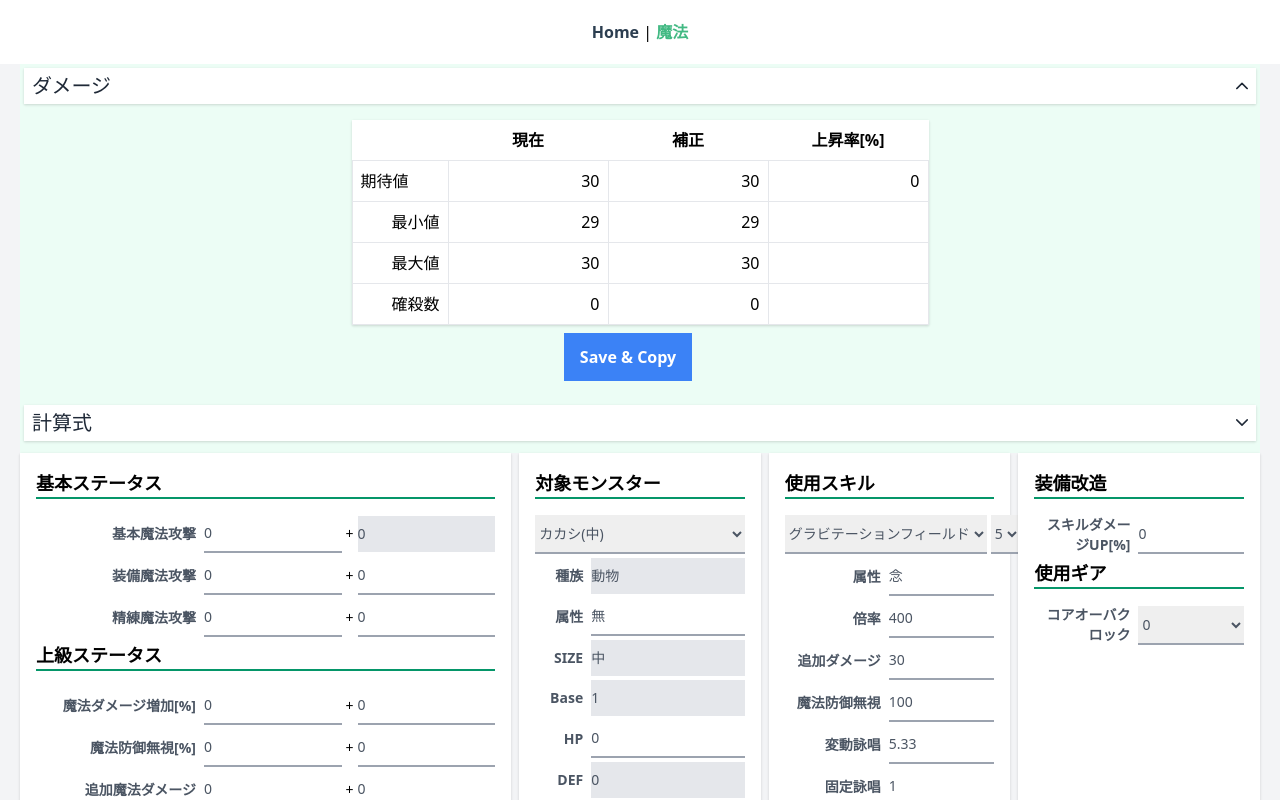
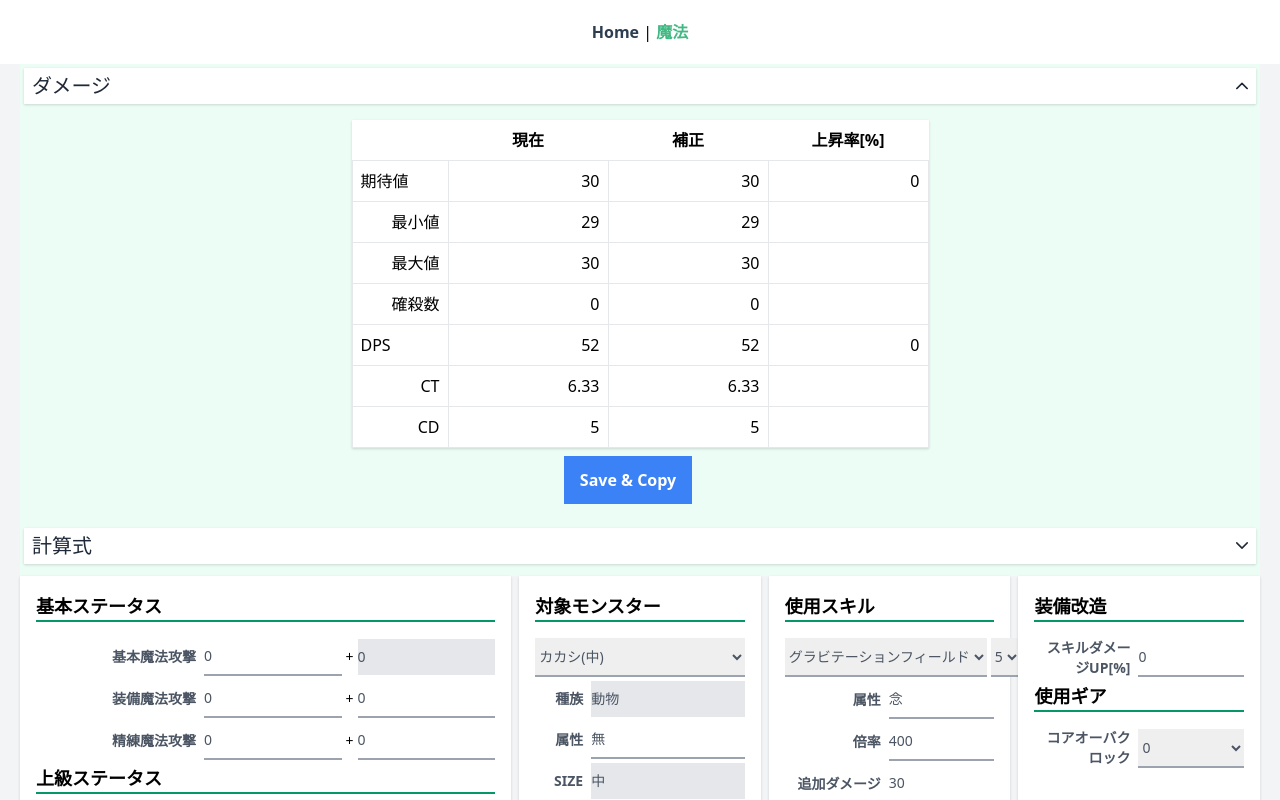
Before and after one commit to matsuura0831/RagnarokOrigin, a Vue app: page /#/magic in a window 1280 px wide. Shown: the top 800 px of the page. Built offline with nearby package versions, Linux system fonts and the light colour scheme; what @meforma/vue-toaster would draw is missing.

Commit message:
show dps of GF. #12

```diff
--- a/src/views/Magic.vue
+++ b/src/views/Magic.vue
@@ -42,6 +42,29 @@
                   <td class="p-2 border">{{ Math.ceil(enemy.hp / total_max_damage_adj) }}</td>
                   <td class="p-2 border"></td>
                 </tr>
+
+                <tr class="text-right" v-if="skill.name == 'グラビテーションフィールド'">
+                  <td class="p-2 border text-left">DPS</td>
+                  <td class="p-2 border">{{ total_dps.toLocaleString() }}</td>
+                  <td class="p-2 border">{{ total_dps_adj.toLocaleString() }}</td>
+                  <td class="p-2 border">
+                    {{ Math.floor((total_dps_adj - total_dps) / total_dps * 100 * 10) / 10 }}
+                  </td>
+                </tr>
+                <tr class="text-right" v-if="skill.name == 'グラビテーションフィールド'">
+                  <td class="p-2 border">CT</td>
+                  <td class="p-2 border">{{ Math.round(total_cast_time * 100) / 100 }}</td>
+                  <td class="p-2 border">{{ Math.round(total_cast_time_adj * 100) / 100 }}</td>
+                  <td class="p-2 border"></td>
+                </tr>
+                <tr class="text-right" v-if="skill.name == 'グラビテーションフィールド'">
+                  <td class="p-2 border">CD</td>
+                  <td class="p-2 border">{{ Math.round(total_cast_delay * 100) / 100 }}</td>
+                  <td class="p-2 border">{{ Math.round(total_cast_delay_adj * 100) / 100 }}</td>
+                  <td class="p-2 border"></td>
+                </tr>
+
+
               </tbody>
             </table>
 
@@ -308,6 +331,25 @@ export default {
       return damage;
     },
 
+    getVcast(status) {
+      const { skill } = this;
+      const { status_int: int, status_dex: dex, equip_variable_cast: equip } = status;
+
+      return skill.vcast * (1 - Math.sqrt((int/2 + dex) / 265)) * (1 - equip / 100);
+    },
+    getFcast(status) {
+      const { skill } = this;
+      const { equip_fix_cast: equip } = status;
+
+      return skill.fcast * (1 - equip / 100);
+    },
+    getDelay(status) {
+      const { skill } = this;
+      const { equip_delay: equip } = status;
+
+      return skill.delay * (1 - equip / 100);
+    },
+
     getPersistentString(data) {
       const persistent_data = {}
       persistent_list.forEach(v => {
@@ -383,6 +425,46 @@ export default {
     total_max_damage_adj() {
       return this.getDamage(this.status_adjustment, false, true);
     },
+
+    total_cast_time() {
+      return this.getFcast(this.status) + this.getVcast(this.status);
+    },
+    total_cast_time_adj() {
+      return this.getFcast(this.status_adjustment) + this.getVcast(this.status_adjustment);
+    },
+    total_cast_delay() {
+      return this.getDelay(this.status);
+    },
+    total_cast_delay_adj() {
+      return this.getDelay(this.status_adjustment);
+    },
+
+    total_cast_per_second() {
+      const { skill, total_cast_time: ct, total_cast_delay: cd } = this;
+      return skill.time / (ct + cd);
+    },
+    total_cast_per_second_adj() {
+      const { skill, total_cast_time_adj: ct, total_cast_delay_adj: cd } = this;
+      return skill.time / (ct + cd);
+    },
+
+    total_hit_per_second() {
+      const { skill, total_cast_per_second: n } = this;
+      return skill.hit / skill.time * n;
+    },
+    total_hit_per_second_adj() {
+      const { skill, total_cast_per_second_adj: n } = this;
+      return skill.hit / skill.time * n;
+    },
+
+    total_dps() {
+      return Math.floor(this.total_hit_per_second * this.total_damage)
+    },
+    total_dps_adj() {
+      return Math.floor(this.total_hit_per_second_adj * this.total_damage_adj)
+    },
+
+
   },
 
   created() {
```
